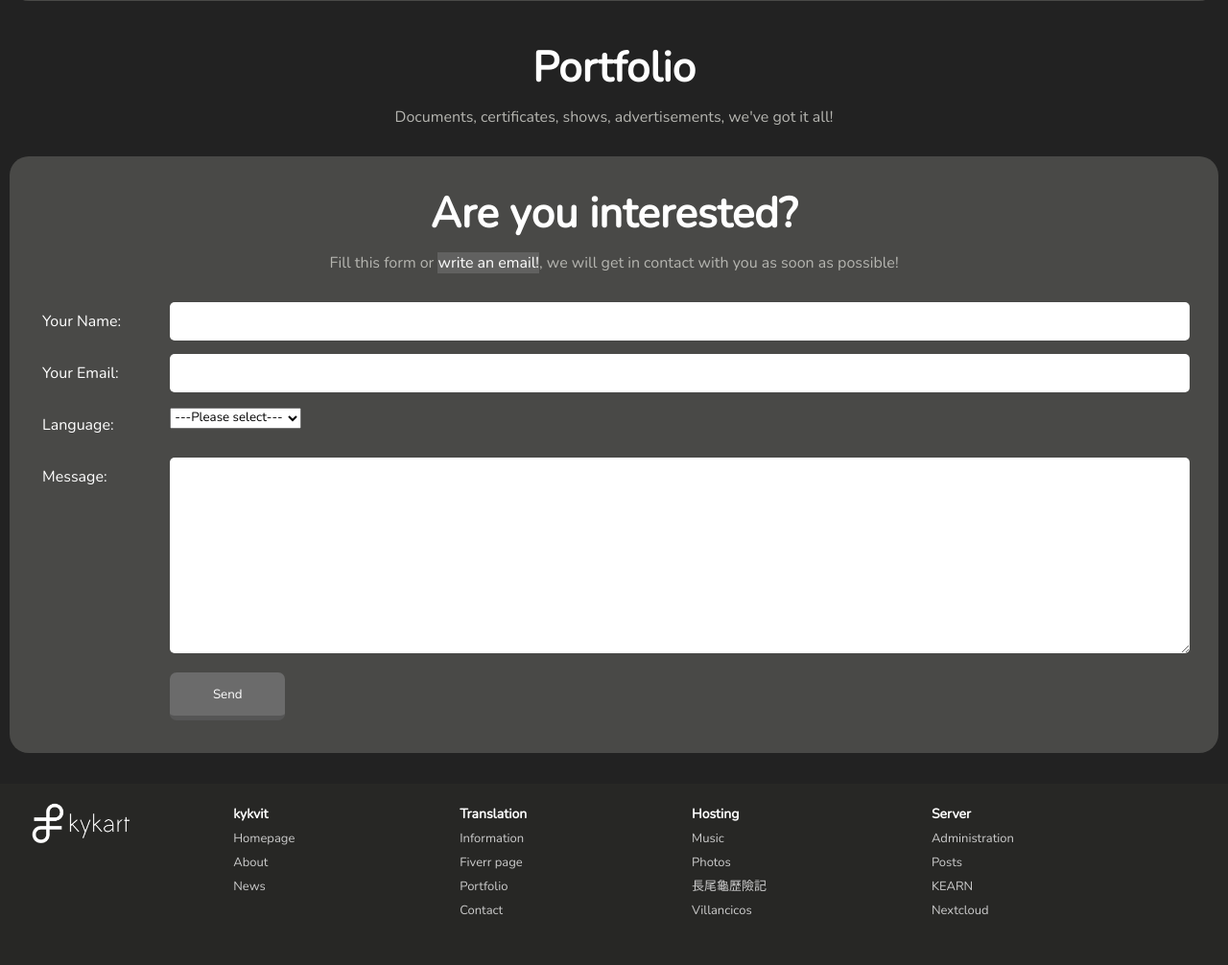
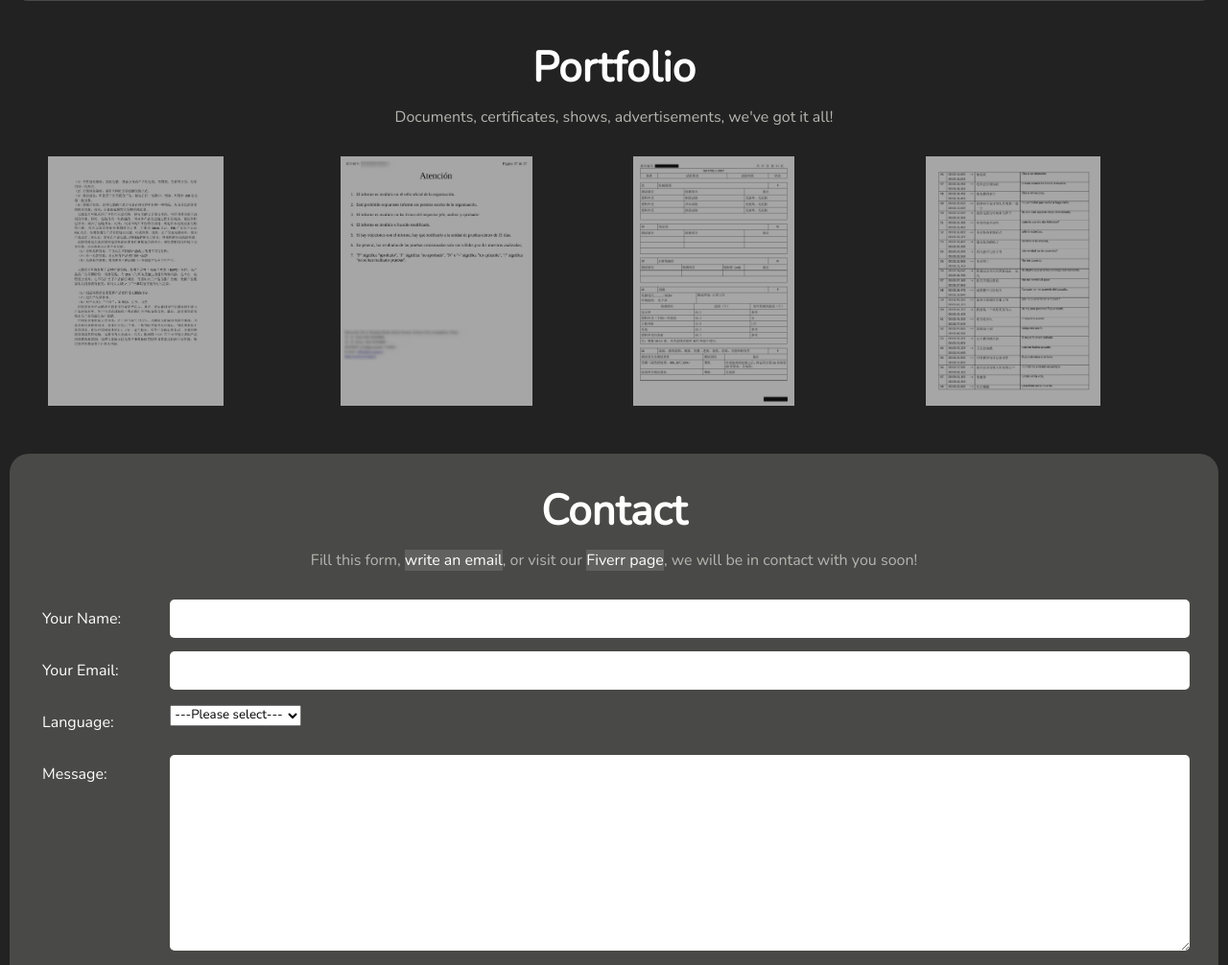
Before and after one commit to ludovitkramar/kykart, a PHP site: page /Translation/ in a window 1280 px wide. Shown: the part 909-1915 px from the top of the page at 96% size. Run offline with PHP 8.4, Linux system fonts and the light colour scheme; some libraries are stand-ins or nearby versions; some web fonts are replaced.

Commit message:
portfolio, not yet full pic view

```diff
--- a/Translation/index.html
+++ b/Translation/index.html
@@ -62,11 +62,28 @@
       <div class="trContainer">
         <h1 class="center" id="portfolio">Portfolio</h1>
         <p class="center lightGrey">Documents, certificates, shows, advertisements, we've got it all!</p>
+        <div class="trPortfolioFlex">
+          <div class="trPortfolioElement">
+            <img src="./doc1p1o.png" class="trPortfolioImg">
+          </div>
+          <div class="trPortfolioElement">
+            <img src="./doc2p1t.png" class="trPortfolioImg">
+          </div>
+          <div class="trPortfolioElement">
+            <img src="./doc2p2o.png" class="trPortfolioImg">
+          </div><div class="trPortfolioElement">
+            <img src="./doc3.png" class="trPortfolioImg" id="trDoc3" onclick="showDoc3()">
+          </div>
+          <script>
+            function showDoc3() {
 
+            }
+          </script>
+        </div>
       </div>
       <div class="trContainer colorBox">
-        <h1 class="center" id="contact">Are you interested?</h1>
-        <p class="center lightGrey">Fill this form or <a class="trLink" href="mailto:ludovit.34@gmail.com?subject=kykart%20Translation%20website">write an email!</a>, we will get in contact with you as soon as possible!</p>
+        <h1 class="center" id="contact">Contact</h1>
+        <p class="center lightGrey">Fill this form, <a class="trLink" href="mailto:ludovit.34@gmail.com?subject=kykart%20Translation%20website">write an email</a>, or visit our <a href="https://www.fiverr.com/share/K30Lwk" class="trLink">Fiverr page</a>, we will be in contact with you soon!</p>
         <!--FORM THAT WORKS WELL (for netlify) BUT IS SUPER UGLY
         <form name="kykartTranslation" method="POST" data-netlify="true">
           <p>
--- a/Translation/translation.css
+++ b/Translation/translation.css
@@ -208,6 +208,40 @@ a.trLink:active {
     color: #000;
 }
 
+.trPortfolioFlex {
+    margin-top: 10px;
+    display: flex;
+    width: 100%;
+    flex-wrap: nowrap;
+    height: 400px;
+    overflow: hidden;
+    transition: .2s;
+}
+
+.trPortfolioElement {
+    width: 25%;
+    overflow: hidden;
+    padding: 20px;
+    perspective: 100px;
+}
+
+.trPortfolioImg {
+    position: relative;
+    height: 100%;
+    transition: .1s;
+    cursor: pointer;
+    object-fit: contain;
+    opacity: .6;
+}
+
+.trPortfolioImg:hover {
+    opacity: .9;
+}
+
+.trPortfolioImg:active {
+    transform: scale(0.9);
+}
+
 .trFormFlex {
     display: flex;
     margin: 14px;
@@ -281,6 +315,9 @@ h1 {
         width: 100%;
     }
 
+    .trPortfolioFlex {
+        height: 300px;
+    }
 }
 
 @media screen and (max-width: 830px){
@@ -288,6 +325,10 @@ h1 {
         /*width: 33%;*/
         height: 50px;
         margin-left: -5px;
+    }
+
+    .trPortfolioFlex {
+        height: 200px;
     }
 
     .tr3Flags{
```
